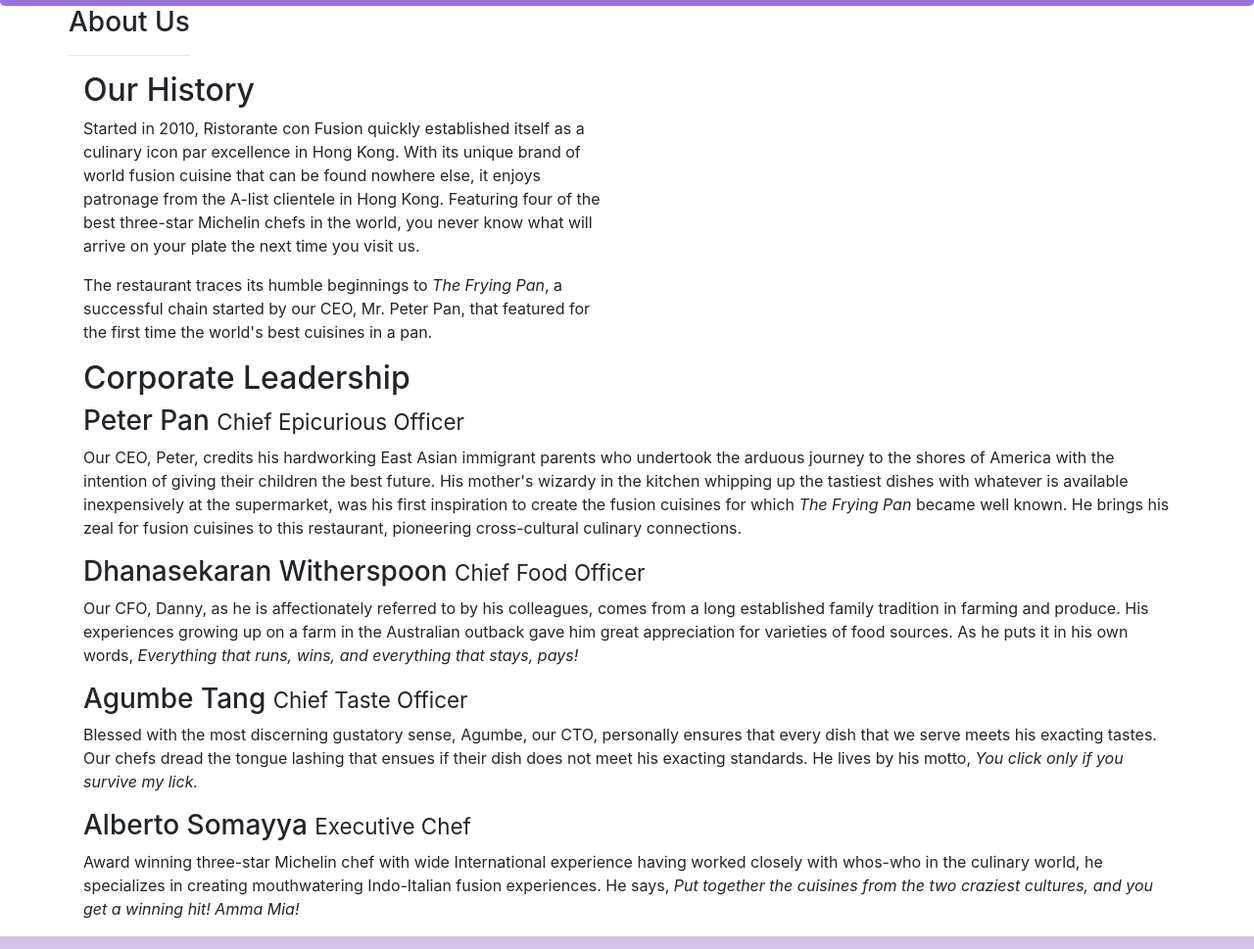
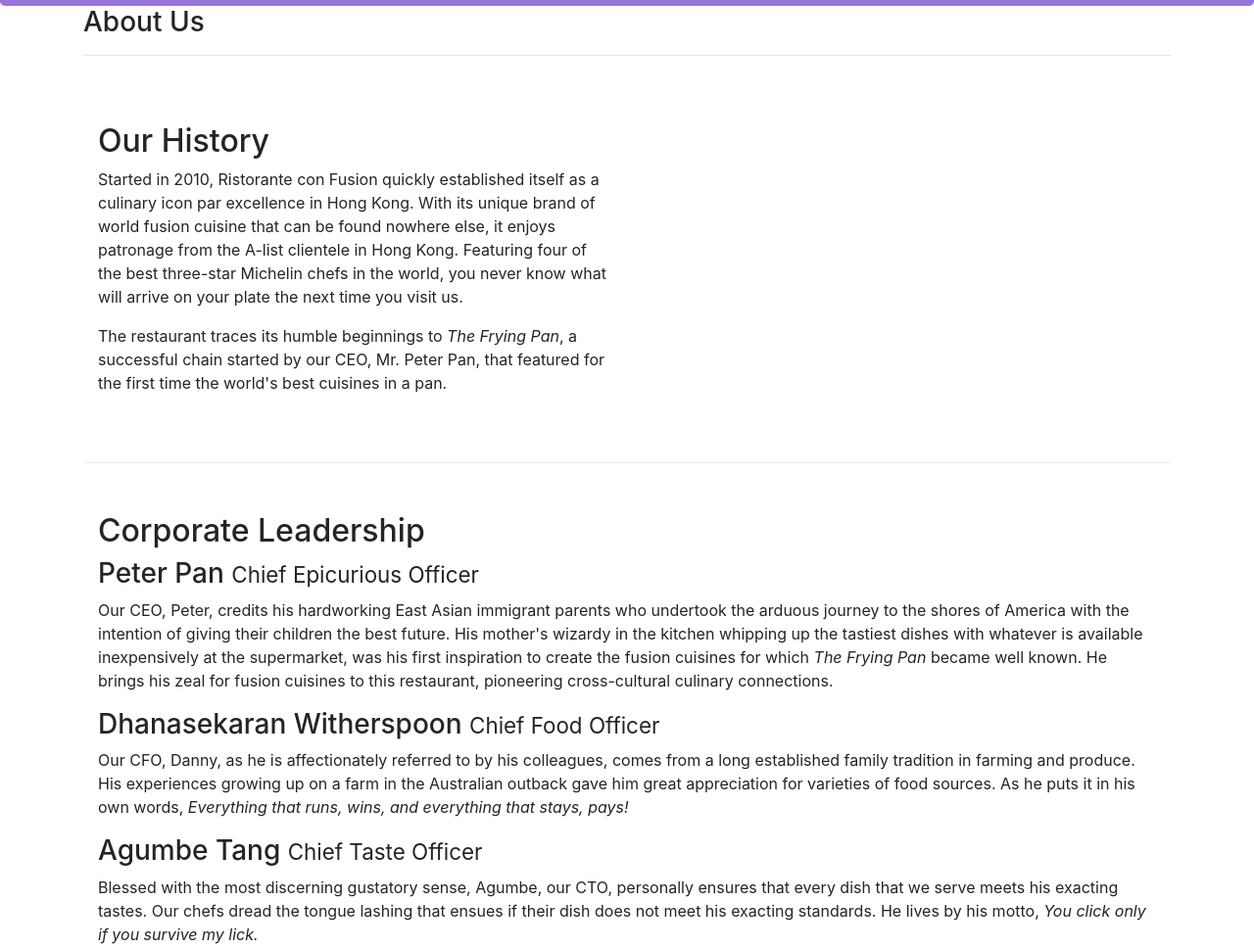
Before and after one commit to kamlesh-00/Coursera-Bootstrap, a website: page aboutus.html in a window 1280 px wide. Shown: the part 278-1247 px from the top of the page at 98% size. Drawn offline with nearby package versions, Linux system fonts and the light colour scheme.

Commit message:
Small Changes

```diff
--- a/aboutus.html
+++ b/aboutus.html
@@ -31,24 +31,24 @@
 
     <div class="container">
         <div class="row">
-            <div>
+            <div class="col-12">
                <h3>About Us</h3>
                <hr>
             </div>
         </div>
 
-        <div class="row">
-            <div class="col-12 col-sm-6">
+        <div class="row row-content align-items-center">
+            <div class="col-sm-6">
                 <h2>Our History</h2>
                 <p>Started in 2010, Ristorante con Fusion quickly established itself as a culinary icon par excellence in Hong Kong. With its unique brand of world fusion cuisine that can be found nowhere else, it enjoys patronage from the A-list clientele in Hong Kong.  Featuring four of the best three-star Michelin chefs in the world, you never know what will arrive on your plate the next time you visit us.</p>
                 <p>The restaurant traces its humble beginnings to <em>The Frying Pan</em>, a successful chain started by our CEO, Mr. Peter Pan, that featured for the first time the world's best cuisines in a pan.</p>
             </div>
-            <div>
+            <div class="col-sm-4">
             </div>
         </div>
 
 
-        <div class="row">
+        <div class="row row-content align-items-center">
             <div class="col-12">
                 <h2>Corporate Leadership</h2>
                 <h3>Peter Pan <small>Chief Epicurious Officer</small></h3>
```
